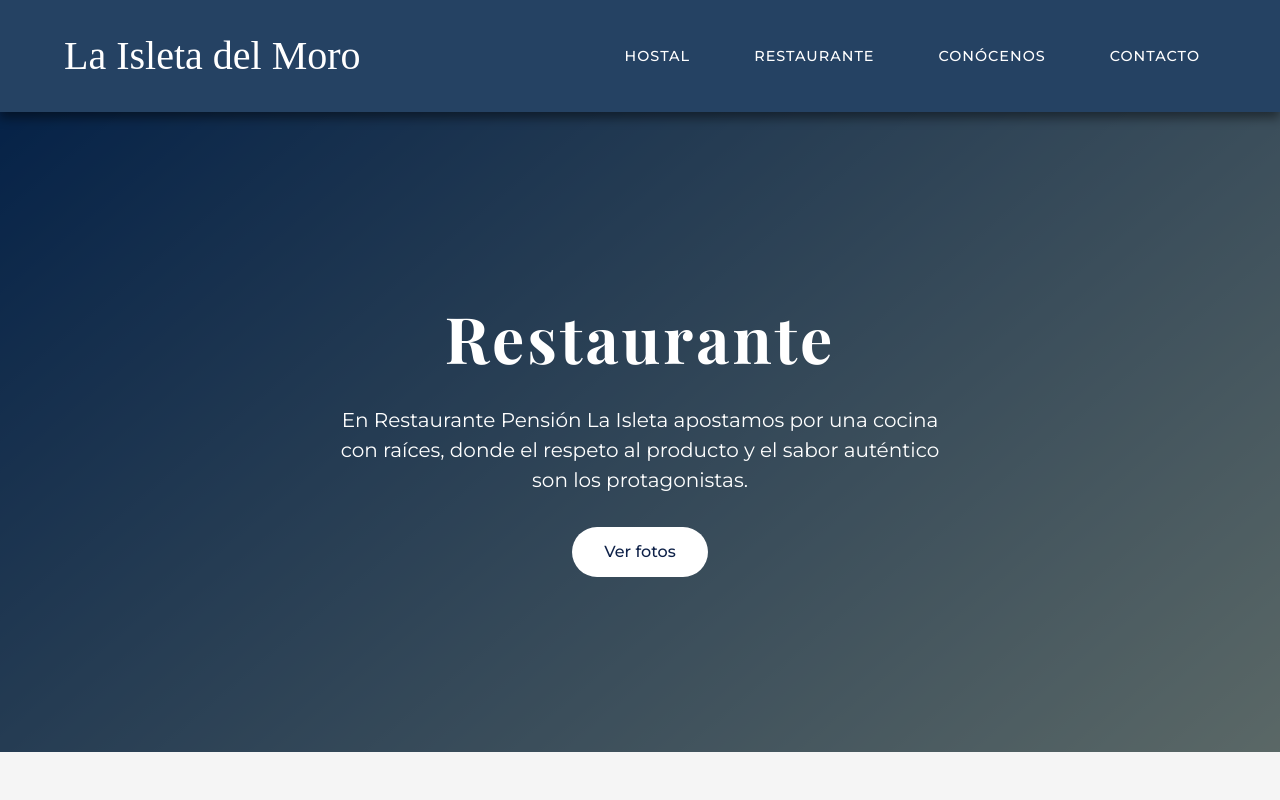
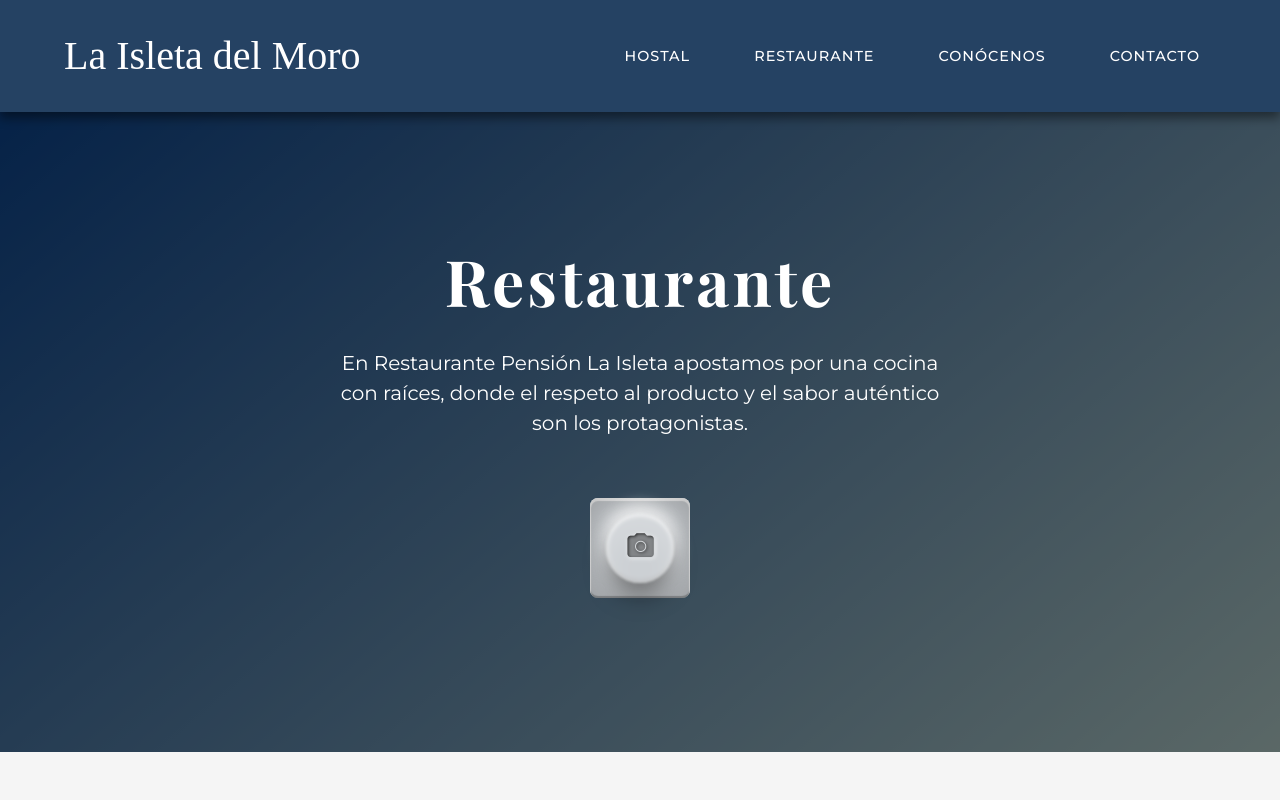
Before and after one commit to mtcarlos/WebRestaurante, a plain HTML site: page restaurante.html in a window 1280 px wide. Shown: the top 800 px of the page. Drawn offline with nearby package versions, Linux system fonts and the light colour scheme; a web font is replaced by a local one.

Commit message:
botón de foto

```diff
--- a/restaurante.html
+++ b/restaurante.html
@@ -8,7 +8,9 @@
   <link rel="stylesheet" href="styles.css">
   <!-- Tipografías elegantes -->
   <link href="https://fonts.googleapis.com/css2?family=Playfair+Display:wght@600;700&family=Montserrat:wght@400;500&display=swap" rel="stylesheet">
-  <link href="https://fonts.googleapis.com/icon?family=Material+Icons" rel="stylesheet">
+
+  <link href="https://fonts.googleapis.com/css2?family=Material+Icons" rel="stylesheet">
+<link href="https://fonts.googleapis.com/icon?family=Material+Icons" rel="stylesheet">
 </head>
 <body>
 
@@ -40,7 +42,13 @@
     <div class="hero-content container">
       <h1>Restaurante</h1>
       <p>En Restaurante Pensión La Isleta apostamos por una cocina con raíces, donde el respeto al producto y el sabor auténtico son los protagonistas.</p>
-      <a href=fotosrestaurante.html class="btn btn-primary">Ver fotos</a>
+      <div class="container">
+<div class="toggle" onclick="location.href='fotosrestaurante.html';" style="cursor:pointer;">
+  <input type="checkbox">
+  <span class="button"></span>
+  <span class="material-icons label">photo_camera</span>
+</div>
+
     </div>
   </section>
 
--- a/styles.css
+++ b/styles.css
@@ -2,6 +2,9 @@
 @import url('https://fonts.googleapis.com/css2?family=Fleur+De+Leah&display=swap');
 @import url('https://fonts.googleapis.com/css2?family=Bodoni+Moda:ital,opsz,wght@0,6..96,400..900;1,6..96,400..900&family=Fleur+De+Leah&display=swap');
 @import url('https://fonts.googleapis.com/css2?family=Bodoni+Moda+SC:ital,opsz,wght@0,6..96,400..900;1,6..96,400..900&family=Bodoni+Moda:ital,opsz,wght@0,6..96,400..900;1,6..96,400..900&family=Fleur+De+Leah&display=swap');
+
+@import compass;
+@import url(https://fonts.googleapis.com/css?family=Lato:700);
 
 :root {
   --clr-primary: #0E2148; /* Azul principal */
@@ -655,3 +658,121 @@ footer {
   margin-right: 50px;
 
 }
+
+
+@import url('https://fonts.googleapis.com/css?family=Lato:700');
+
+/* Squishy buttons inspired by https://goo.gl/bFCyS */
+
+
+/* Toggle reducido a 100px */
+.toggle {
+  margin: 4px;
+  display: inline-block;
+  position: relative;
+  width: 100px;
+  height: 100px;
+  box-shadow:
+    inset 0 0 35px 5px rgba(0,0,0,0.25),
+    inset 0 2px 1px 1px rgba(255,255,255,0.9),
+    inset 0 -2px 1px 0 rgba(0,0,0,0.25);
+  border-radius: 8px;
+  background: #ccd0d4;
+}
+
+.toggle::before {
+  content: '';
+  position: absolute;
+  left: 50%;
+  top: 50%;
+  width: 72px;              /* (100 × 0.845) - (100 × 0.125) = 84.5 - 12.5 */
+  height: 72px;
+  margin-left: -36px;       /* -½ de 72 */
+  margin-top: -36px;
+  background: #fff;
+  opacity: 0.2;
+  box-shadow: 0 0 12.5px 6.25px #fff; /* glow=100×0.125, glow/2 */
+  border-radius: 84.5px;    /* 100×0.845 */
+}
+
+.toggle .button {
+  position: absolute;
+  left: 50%;
+  top: 50%;
+  width: 68.8px;            /* 100×0.688 */
+  height: 68.8px;
+  margin-left: -34.4px;
+  margin-top: -34.4px;
+  background: #ccd0d4;
+  border-radius: 68.8px;
+  -webkit-filter: blur(1px);
+  -moz-filter: blur(1px);
+  filter: blur(1px);
+  transition: all 300ms cubic-bezier(0.230, 1.000, 0.320, 1.000);
+  box-shadow:
+    0 15px 25px -4px rgba(0,0,0,0.5),
+    inset 0 -3px 4px -1px rgba(0,0,0,0.2),
+    0 -10px 15px -1px rgba(255,255,255,0.6),
+    inset 0 3px 4px -1px rgba(255,255,255,0.2),
+    inset 0 0 5px 1px rgba(255,255,255,0.8),
+    inset 0 20px 30px 0 rgba(255,255,255,0.2);
+}
+
+.toggle .label {
+  position: absolute;
+  top: 0;
+  left: 0;
+  width: 100%;
+  height: 100%;
+  line-height: 99px;        /* 100 - 1 */
+  text-align: center;
+  font-weight: 700;
+  font-size: 30px;          /* 42 × (100/140) ≈ 30 */
+  opacity: 0.9;
+  color: rgba(0,0,0,0.4);
+  transition: color 300ms ease-out;
+  text-shadow:
+    1px 1px 3px #ccd0d4,
+    0 0 0 rgba(0,0,0,0.8),
+    1px 1px 4px #fff;
+}
+
+.toggle input {
+  position: absolute;
+  left: 0;
+  top: 0;
+  width: 100%;
+  height: 100%;
+  opacity: 0;
+  background: red;
+  cursor: pointer;
+  z-index: 1;
+}
+
+.toggle input:active ~ .button {
+  box-shadow:
+    0 15px 25px -4px rgba(0,0,0,0.4),
+    inset 0 -8px 30px 1px rgba(255,255,255,0.9),
+    0 -10px 15px -1px rgba(255,255,255,0.6),
+    inset 0 8px 25px 0 rgba(0,0,0,0.4),
+    inset 0 0 10px 1px rgba(255,255,255,0.6);
+}
+
+.toggle input:active ~ .label {
+  font-size: 28px;          /* ligero ajuste al apretar */
+  color: rgba(0,0,0,0.45);
+}
+
+.toggle input:checked ~ .button {
+  box-shadow:
+    0 15px 25px -4px rgba(0,0,0,0.4),
+    inset 0 -8px 25px -1px rgba(255,255,255,0.9),
+    0 -10px 15px -1px rgba(255,255,255,0.6),
+    inset 0 8px 20px 0 rgba(0,0,0,0.2),
+    inset 0 0 5px 1px rgba(255,255,255,0.6);
+}
+
+.toggle input:checked ~ .label {
+  font-size: 28px;
+  color: rgba(0,0,0,0.4);
+}
```
